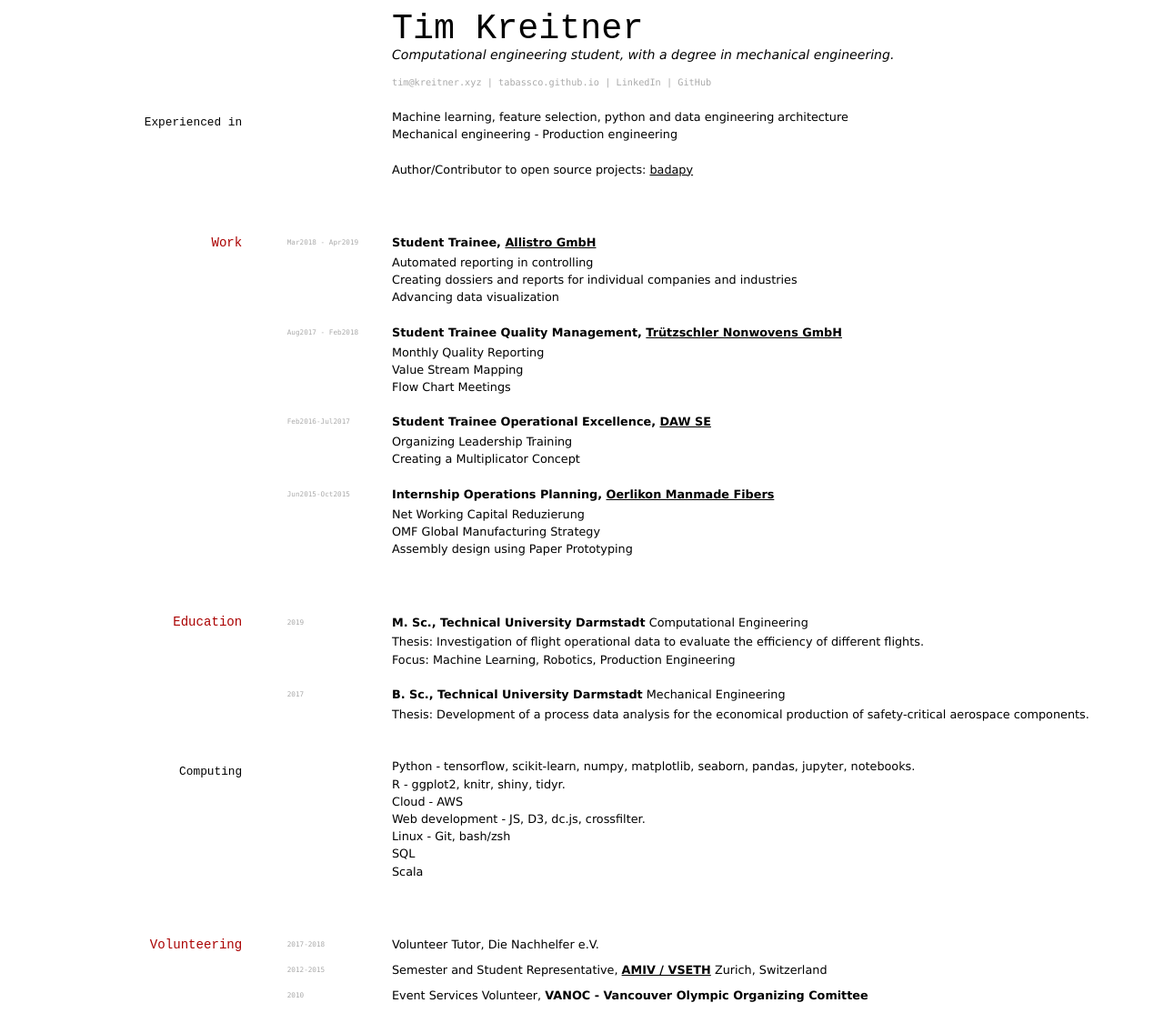
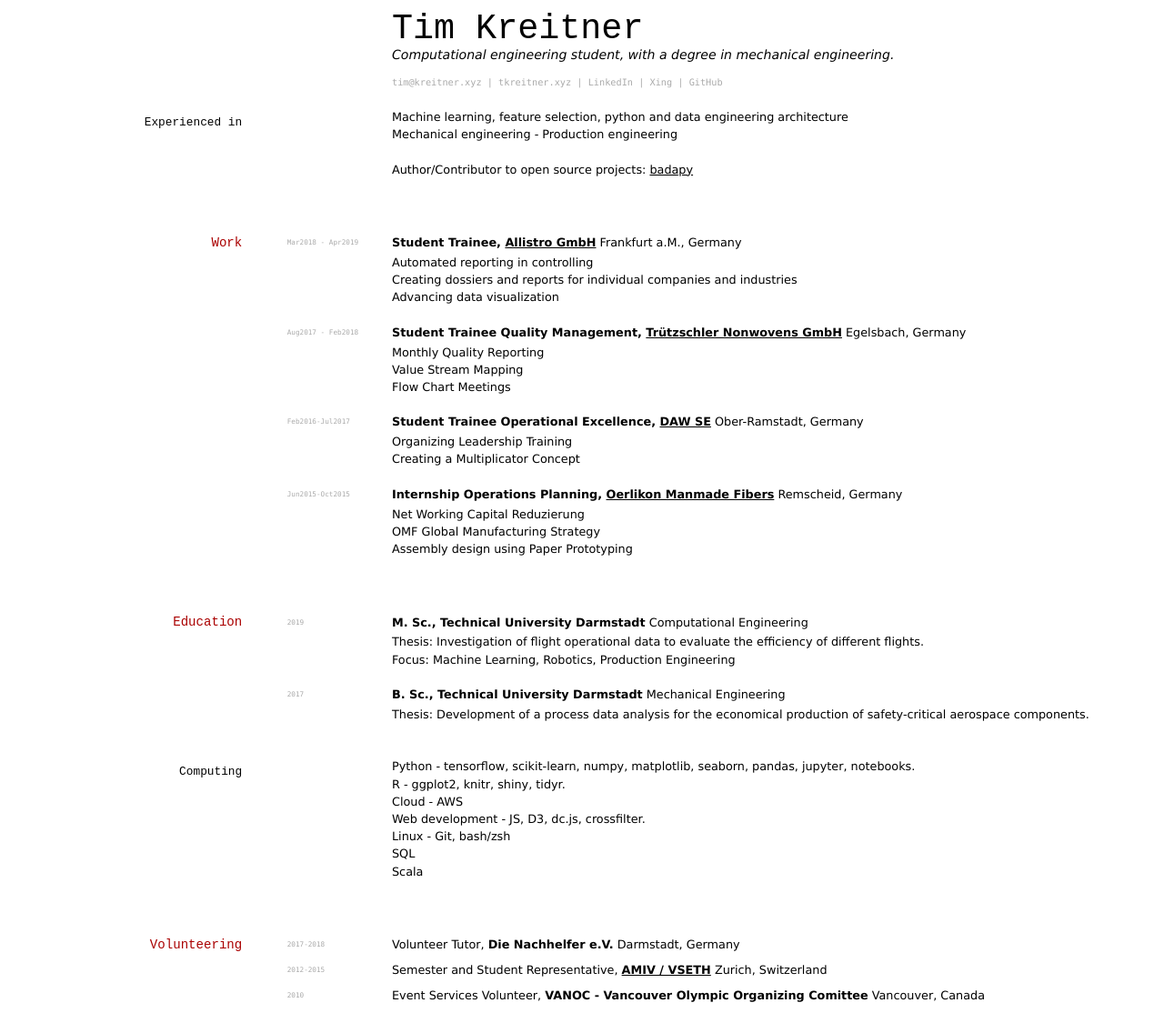
Before and after one commit to tabassco/timscv, a Jekyll site: the page built from index.md, in a window 1280 px wide. Shown: the whole page at 91% size. Built offline with Jekyll 4.4.1, drawn with Linux system fonts in a browser that asks for light colours.

Commit message:
adding locations

```diff
--- a/index.md
+++ b/index.md
@@ -7,8 +7,9 @@ Computational engineering student, with a degree in mechanical engineering.
 
 <div id="webaddress">
 <a href="mailto:tim@kreitner.xyz">tim@kreitner.xyz</a>
-| <a href="http://tabassco.github.io">tabassco.github.io</a>
+| <a href="http://tkreitner.xyz">tkreitner.xyz</a>
 | <a href="https://www.linkedin.com/in/tim-kreitner-93632376/">LinkedIn</a>
+| <a href="https://www.xing.com/profile/Tim_Kreitner/">Xing</a>
 | <a href="http://github.com/tabassco">GitHub</a>
 </div>
 
@@ -23,7 +24,7 @@ Author/Contributor to open source projects: [badapy](https://github.com/tabassco
 ## Work
 
 `Mar2018 - Apr2019`
-__Student Trainee, [Allistro GmbH](https://www.allistro.de/en/homepage-en/)__
+__Student Trainee, [Allistro GmbH](https://www.allistro.de/en/homepage-en/)__ Frankfurt a.M., Germany
 
 - Automated reporting in controlling
 - Creating dossiers and reports for individual companies and industries
@@ -31,7 +32,7 @@ __Student Trainee, [Allistro GmbH](https://www.allistro.de/en/homepage-en/)__
 
 
 `Aug2017 - Feb2018`
-__Student Trainee Quality Management, [Trützschler Nonwovens GmbH](https://www.truetzschler-nonwovens.de/)__
+__Student Trainee Quality Management, [Trützschler Nonwovens GmbH](https://www.truetzschler-nonwovens.de/)__ Egelsbach, Germany
 
 - Monthly Quality Reporting
 - Value Stream Mapping
@@ -39,14 +40,14 @@ __Student Trainee Quality Management, [Trützschler Nonwovens GmbH](https://www.
 
 
 `Feb2016-Jul2017`
-__Student Trainee Operational Excellence, [DAW SE](https://www.truetzschler-nonwovens.de/)__
+__Student Trainee Operational Excellence, [DAW SE](https://www.truetzschler-nonwovens.de/)__ Ober-Ramstadt, Germany
 
 - Organizing Leadership Training
 - Creating a Multiplicator Concept
 
 
 `Jun2015-Oct2015`
-__Internship Operations Planning, [Oerlikon Manmade Fibers](https://www.oerlikon.com/manmade-fibers/en/)__
+__Internship Operations Planning, [Oerlikon Manmade Fibers](https://www.oerlikon.com/manmade-fibers/en/)__ Remscheid, Germany
 
 - Net Working Capital Reduzierung
 - OMF Global Manufacturing Strategy
@@ -81,11 +82,11 @@ Mechanical Engineering
 
 ## Volunteering
 `2017-2018`
-Volunteer Tutor, Die Nachhelfer e.V.
+Volunteer Tutor, __Die Nachhelfer e.V.__ Darmstadt, Germany
 
 `2012-2015`
 Semester and Student Representative, __[AMIV / VSETH](https://amiv.ethz.ch/en/)__ Zurich, Switzerland
 
 
 `2010`
-Event Services Volunteer, __VANOC - Vancouver Olympic Organizing Comittee__
+Event Services Volunteer, __VANOC - Vancouver Olympic Organizing Comittee__ Vancouver, Canada
```
